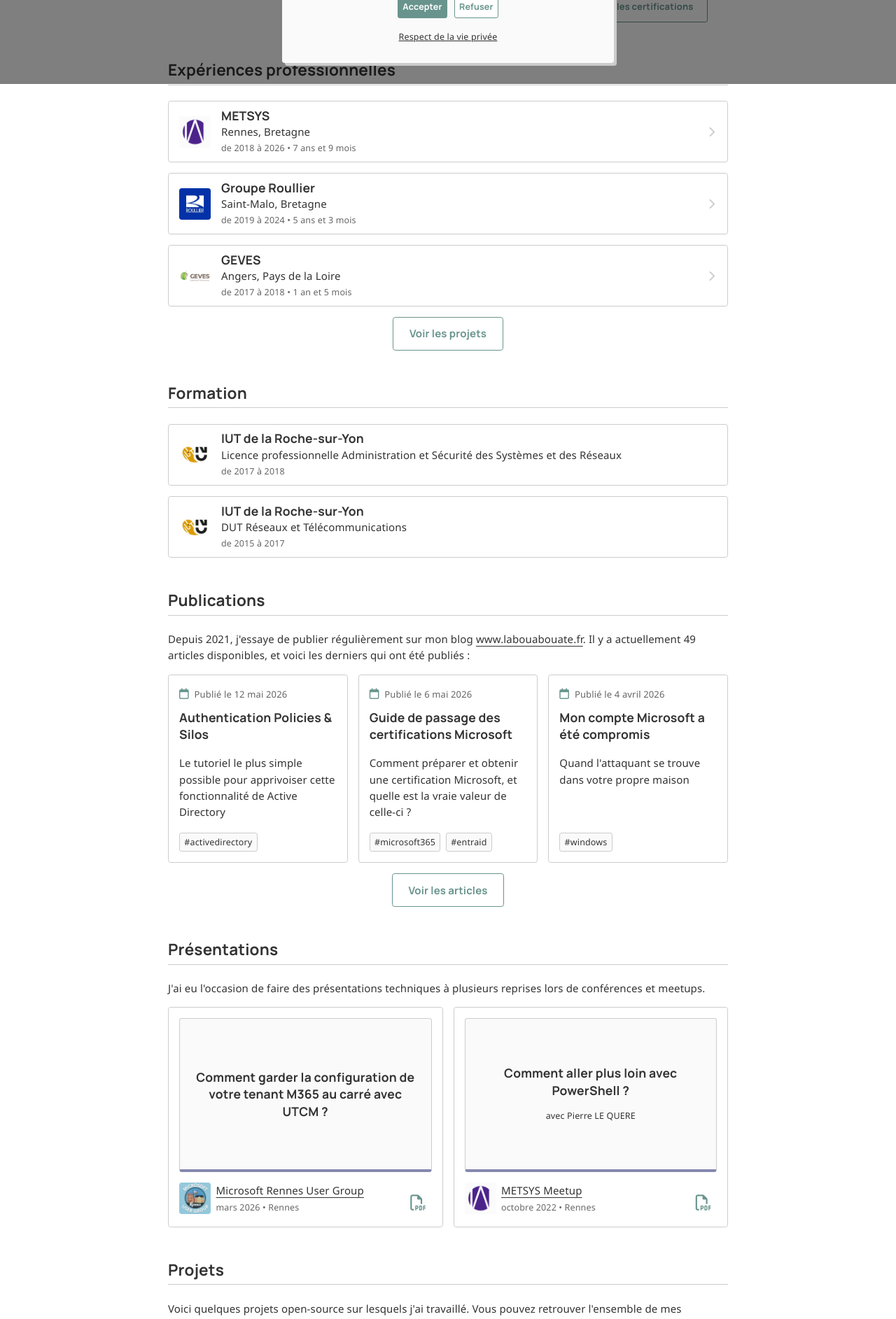
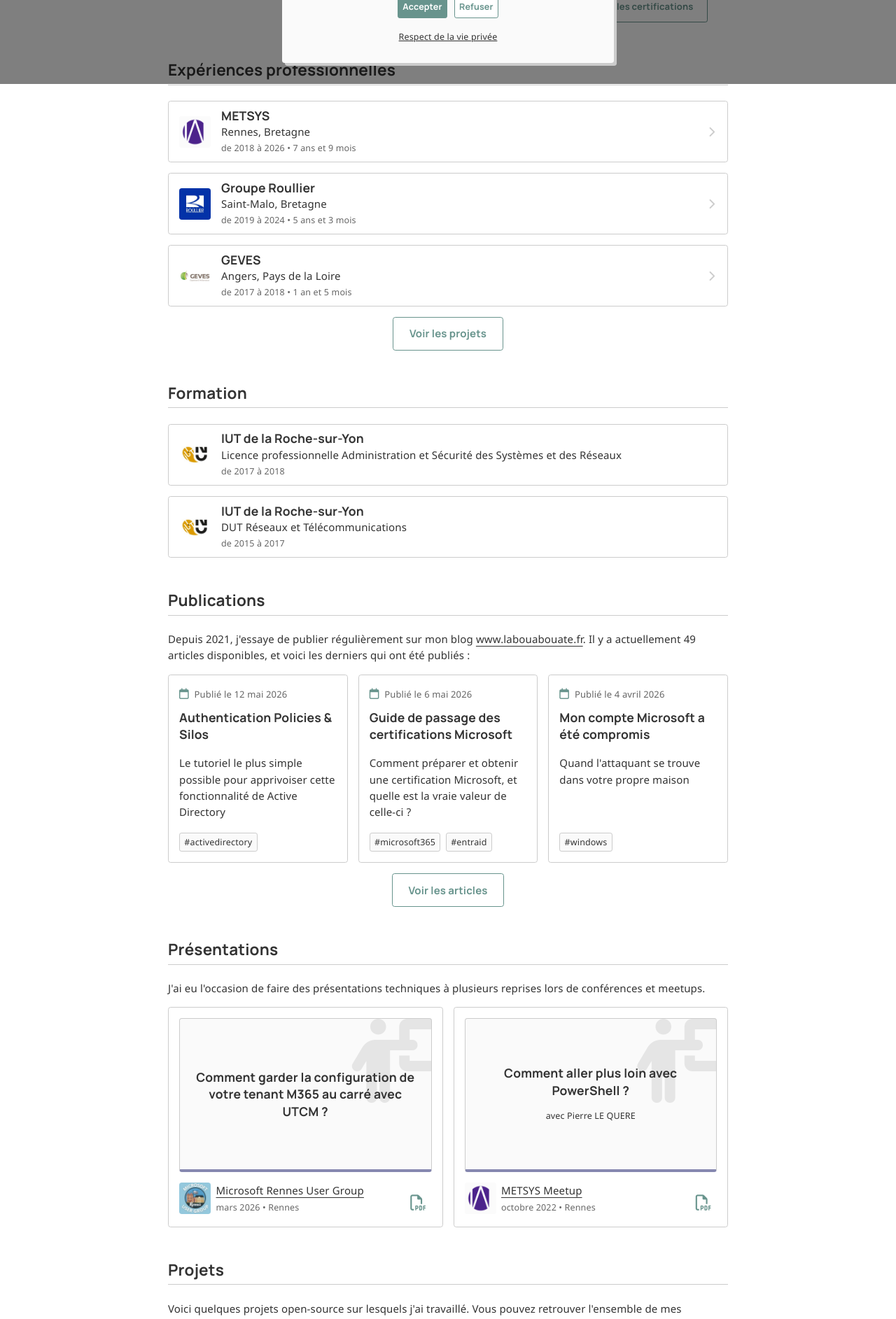
Before and after one commit to leobouard/leobouard.github.io, a Jekyll site: the page built from _pages/cv.html, in a window 1280 px wide. Shown: the part 780-2665 px from the top of the page at 70% size. Built offline with Jekyll 4.4.1, drawn with Linux system fonts in a browser that asks for light colours; nearby versions of some CDN libraries; some web fonts are replaced.

Commit message:
Ajout icone de fond

```diff
--- a/_includes/talk.html
+++ b/_includes/talk.html
@@ -1,6 +1,7 @@
 <div class="talk-container hover-bottom">
   <a href="{{ include.url }}" class="no-decoration" target="_blank">
     <div class="talk-thumbnail">
+      <i class="fa-solid fa-person-chalkboard"></i>
       <h3>{{ include.title }}</h3>
       {% if include.copresenter %}<small style="margin-top: 1em;">avec {{ include.copresenter }}</small>{% endif %}
     </div>
--- a/_sass/talk.scss
+++ b/_sass/talk.scss
@@ -18,6 +18,8 @@
     border-radius: var(--borderradius);
     border-bottom: 4px solid var(--accent);
     background: var(--lightaccent);
+    position: relative;
+    overflow: hidden;
 }
 
 div.talk-thumbnail h3 {
@@ -27,6 +29,20 @@
 div.talk-thumbnail:hover h3 {
     color: var(--primary);
     text-decoration: underline;
+}
+
+div.talk-thumbnail i {
+    position: absolute;
+    font-size: 8em;
+    opacity: 0.1;
+    top: 0;
+    right: -0.25em;
+    transition: all 300ms ease-in-out;
+}
+
+div.talk-thumbnail:hover i {
+    transform: rotate(-10deg) scale(1.1);
+    opacity: 0.2;
 }
 
 img.talk-event-logo {
```
